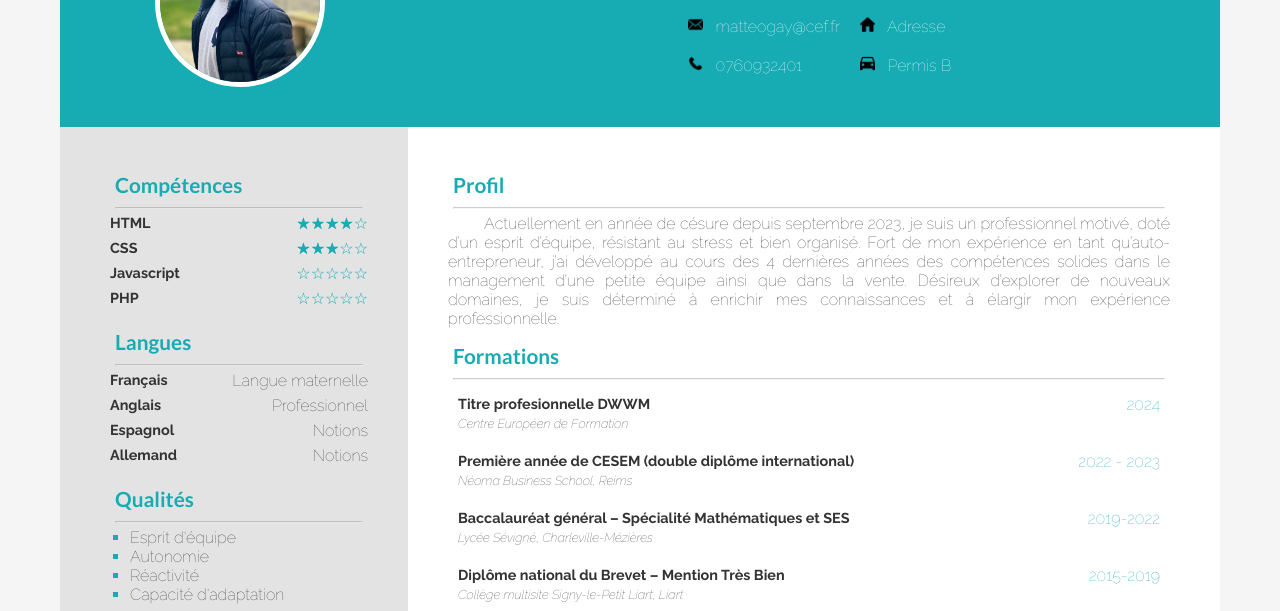
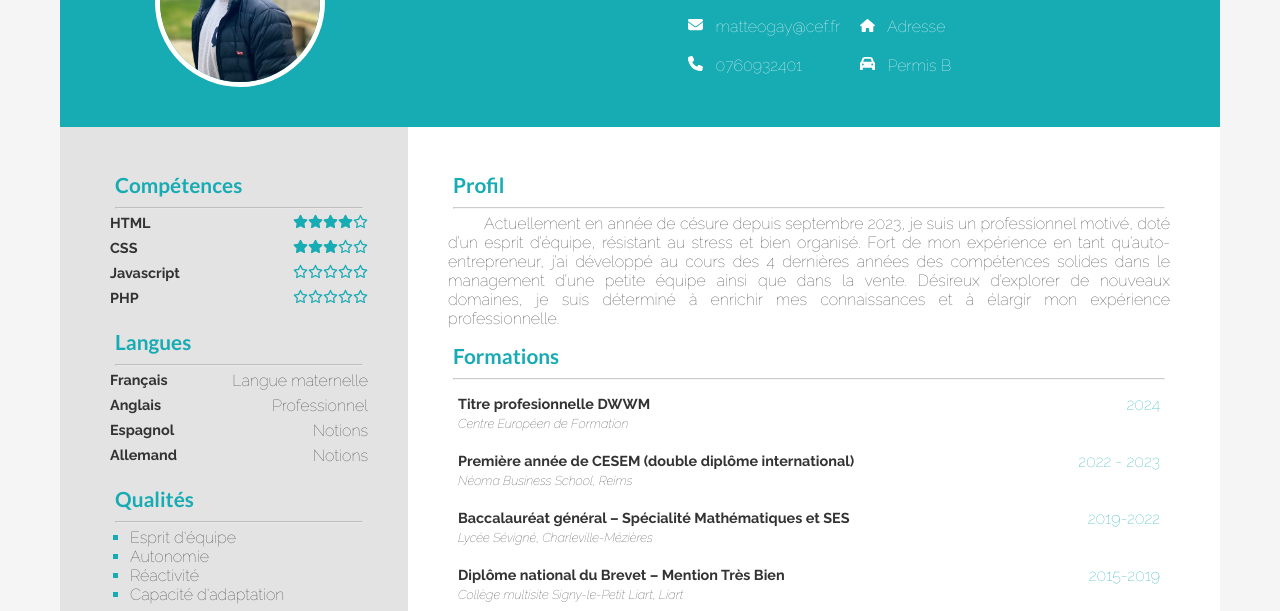
Before and after one commit to Atlas-timeless/cef-devoir-3, a plain HTML site: page index.html in a window 1280 px wide. Shown: the part 129-740 px from the top of the page. Drawn offline with Linux system fonts and the light colour scheme; files whose address does not match are found by name.

Commit message:
Ajouts des fichiers SVG/ Apprentissage de leur formatation et adaptation dans le CV + même chose pour les étoiles

```diff
--- a/assets/css/home.css
+++ b/assets/css/home.css
@@ -160,34 +160,11 @@ li::marker { /* Pourquoi n'y a t-il pas d'informations dans les cours à propos
     color: #17abb3;
 }
 
-
-/* Pour cette étape, j'aimerais savoir comment nous sommes censé pouvoir le faire sans aller chercher sur internet ?
-Mon niveau est bien trop bas pour savoir le faire sans cours, sans aide extérieure */
-.rating {
-    display: inline-block;
-    font-size: 20px;
-    position: relative;
-    font-size: 1rem;
+.rating-stars {
+    display: flex;
 }
 
-.rating::before {
-    content: "☆☆☆☆☆";
-    color: #17abb3;
+.rating-stars img{
+    width: 15px;
+    height: 15px;
 }
-
-.rating::after {
-    content: "★★★★★";
-    color: #17abb3;
-    position: absolute;
-    top: 0;
-    left: 0;
-    width: 0;
-    overflow: hidden;
-}
-
-.rating[data-rating="0"]::after { width: 0; }
-.rating[data-rating="1"]::after { width: 20%; }
-.rating[data-rating="2"]::after { width: 40%; }
-.rating[data-rating="3"]::after { width: 60%; }
-.rating[data-rating="4"]::after { width: 80%; }
-.rating[data-rating="5"]::after { width: 100%; }
--- a/index.html
+++ b/index.html
@@ -21,18 +21,18 @@
             <!-- Comme demandé dans l'énoncé, il s'agit de fausses informations. -->
             <div class="personnals-informations">
                 <p class="personnals-informations-1">
-                    <img src="./assets/img/icons/enveloppe-de-courrier-electronique.png" alt="icon-mail" class="icon-personnals-informations">
+                    <img src="./assets/img/icons/envelope-solid.svg" alt="icon-mail" class="icon-personnals-informations">
                     <a href="mailto:matteogay@cef.fr">matteogay@cef.fr</a>
                 </p>
                 <p class="personnals-informations-2">
-                    <img src="./assets/img/icons/appel.png" alt="icon-telephone" class="icon-personnals-informations">
+                    <img src="./assets/img/icons/phone-solid.svg" alt="icon-telephone" class="icon-personnals-informations">
                     <a href="tel:0760932401">0760932401</a>
                 </p>
                 <p class="personnals-informations-3">
-                    <img src="./assets/img/icons/maison-silhouette-noire-sans-porte.png" alt="icon-maison" class="icon-personnals-informations">
+                    <img src="./assets/img/icons/house-solid.svg" alt="icon-maison" class="icon-personnals-informations">
                     <a target="_blank" href="https://www.google.fr/maps/place/Centre+Europ%C3%A9en+de+Formation/@50.6054604,3.1266655,571m/data=!3m2!1e3!4b1!4m6!3m5!1s0x47c2d640b7ba1381:0x1d452ab85c36f80c!8m2!3d50.6054605!4d3.1315364!16s%2Fg%2F119whlm31?entry=ttu">Adresse</a>
                 <p class="personnals-informations-4">
-                    <img src="./assets/img/icons/voiture-avant.png" alt="icon-voiture" class="icon-personnals-informations">
+                    <img src="./assets/img/icons/car-solid.svg" alt="icon-voiture" class="icon-personnals-informations">
                     Permis B
                 </p>
             </div>
@@ -45,19 +45,43 @@
                 <hr>
                 <div class="aside-desc">
                     <span class="content-bold">HTML</span>
-                    <span class="rating" data-rating="4"></span>
+                    <div class="rating-stars">
+                        <img src="./assets/img/icons/star-solid.svg" alt="étoile pleine">
+                        <img src="./assets/img/icons/star-solid.svg" alt="étoile pleine">
+                        <img src="./assets/img/icons/star-solid.svg" alt="étoile pleine">
+                        <img src="./assets/img/icons/star-solid.svg" alt="étoile pleine">
+                        <img src="./assets/img/icons/star-regular.svg" alt="étoile vide">
+                    </div>
                 </div>
                 <div class="aside-desc">
                     <span class="content-bold">CSS</span>
-                    <span class="rating" data-rating="3"></span>
+                    <div class="rating-stars">
+                        <img src="./assets/img/icons/star-solid.svg" alt="étoile pleine">
+                        <img src="./assets/img/icons/star-solid.svg" alt="étoile pleine">
+                        <img src="./assets/img/icons/star-solid.svg" alt="étoile pleine">
+                        <img src="./assets/img/icons/star-regular.svg" alt="étoile vide">
+                        <img src="./assets/img/icons/star-regular.svg" alt="étoile vide">
+                    </div>
                 </div>
                 <div class="aside-desc">
                     <span class="content-bold">Javascript</span>
-                    <span class="rating" data-rating="0"></span>
+                    <div class="rating-stars">
+                        <img src="./assets/img/icons/star-regular.svg" alt="étoile vide">
+                        <img src="./assets/img/icons/star-regular.svg" alt="étoile vide">
+                        <img src="./assets/img/icons/star-regular.svg" alt="étoile vide">
+                        <img src="./assets/img/icons/star-regular.svg" alt="étoile vide">
+                        <img src="./assets/img/icons/star-regular.svg" alt="étoile vide">
+                    </div>
                 </div>
                 <div class="aside-desc">
                     <span class="content-bold">PHP</span>
-                    <span class="rating" data-rating="0"></span>
+                    <div class="rating-stars">
+                        <img src="./assets/img/icons/star-regular.svg" alt="étoile vide">
+                        <img src="./assets/img/icons/star-regular.svg" alt="étoile vide">
+                        <img src="./assets/img/icons/star-regular.svg" alt="étoile vide">
+                        <img src="./assets/img/icons/star-regular.svg" alt="étoile vide">
+                        <img src="./assets/img/icons/star-regular.svg" alt="étoile vide">
+                    </div>
                 </div>
             </section>
             <section class="aside-section-languages">
@@ -178,10 +202,10 @@
         </div>
     </main>
     <footer>
-        <div class="footer-img-block"> <!-- Les liens vers les réseaux professionnels (LinkedIn, Twitter, GitHub…) -->
-            <a target="_blank" href="https://www.linkedin.com/in/matt%C3%A9o-gay-068094241/"><img class="footer-img-logo" src="./assets/img/icons/socials-medias/logo-linkedin.png" alt="logo-linkedin"></a>
-            <a target="_blank" href="https://github.com/Atlas-timeless"><img class="footer-img-logo" src="./assets/img/icons/socials-medias/logo-github.png" alt="logo-github"></a>
-            <a target="_blank" href="https://www.instagram.com/gay.matteo"><img class="footer-img-logo" src="./assets/img/icons/socials-medias/instagram.png" alt="logo-instagram"></a>
+        <div class="footer-img-block">
+            <a target="_blank" href="https://www.linkedin.com/in/matt%C3%A9o-gay-068094241/"><img class="footer-img-logo" src="./assets/img/icons/socials-medias/linkedin-brands-solid.svg" alt="logo-linkedin"></a>
+            <a target="_blank" href="https://github.com/Atlas-timeless"><img class="footer-img-logo" src="./assets/img/icons/socials-medias/github-brands-solid.svg" alt="logo-github"></a>
+            <a target="_blank" href="https://www.instagram.com/gay.matteo"><img class="footer-img-logo" src="./assets/img/icons/socials-medias/instagram-brands-solid.svg" alt="logo-instagram"></a>
         </div>
         <p class="content-italic footer-update">Mis à jour le: 22/08/2024</p>
     </footer>
```
Also changed, not shown: assets/img/icons/appel.png (deleted), assets/img/icons/car-solid.svg (added), assets/img/icons/envelope-solid.svg (added), assets/img/icons/enveloppe-de-courrier-electronique.png (deleted), assets/img/icons/house-solid.svg (added), assets/img/icons/maison-silhouette-noire-sans-porte.png (deleted), assets/img/icons/phone-solid.svg (added), assets/img/icons/socials-medias/github-brands-solid.svg (added), assets/img/icons/socials-medias/instagram-brands-solid.svg (added), assets/img/icons/socials-medias/instagram.png (deleted), assets/img/icons/socials-medias/linkedin-brands-solid.svg (added), assets/img/icons/socials-medias/logo-github.png (deleted), assets/img/icons/socials-medias/logo-linkedin.png (deleted), assets/img/icons/star-regular.svg (added), 3 more files.
